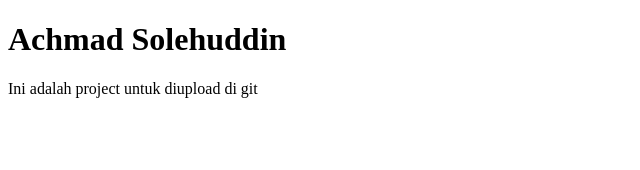
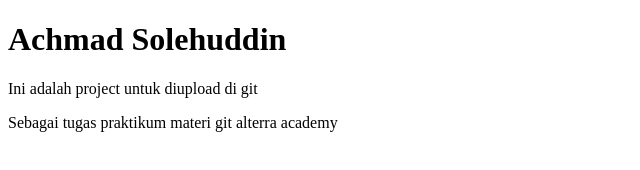
Before and after one commit to achso13/alterra-git, a plain HTML site: page index.html in a window 1280 px wide. Shown: the whole page, without its empty margins (0-640 px from the left). Drawn offline with Linux system fonts and the light colour scheme.

Commit message:
penambahan deskripsi project

```diff
--- a/index.html
+++ b/index.html
@@ -9,5 +9,6 @@
 <body>
     <h1>Achmad Solehuddin</h1>
     <p>Ini adalah project untuk diupload di git</p>
+    <p>Sebagai tugas praktikum materi git alterra academy</p>
 </body>
 </html>
```
